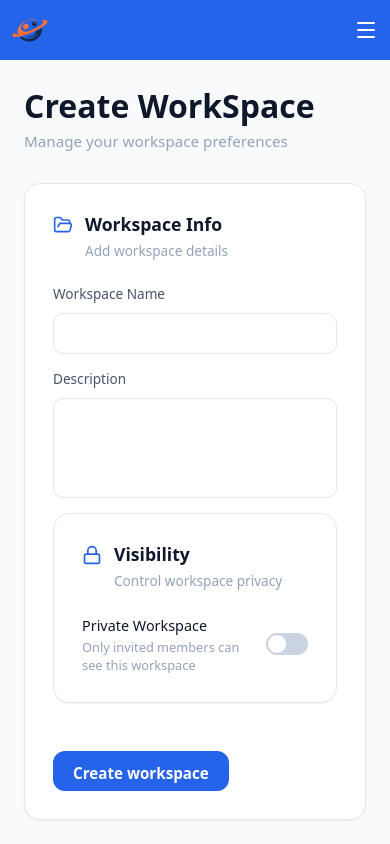
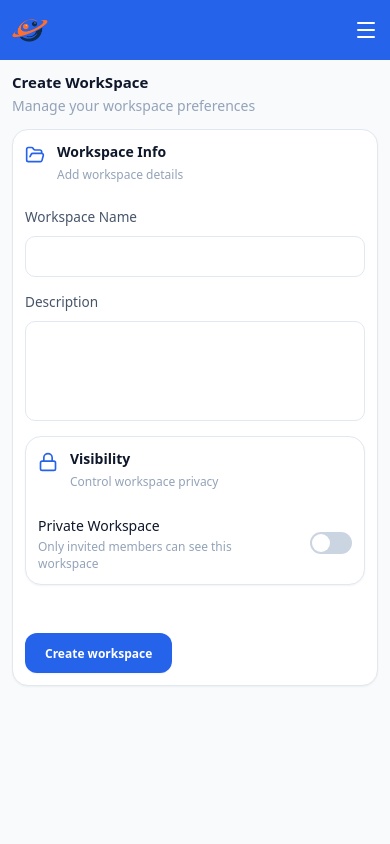
Before and after one commit to MujtabaMalik061/BuddySpace, a React (Vite) app: page /create-workspace in a window 390 px wide. Built offline with nearby package versions, Linux system fonts and the light colour scheme; no server answers; the database is empty; sample sign-in values are in the browser's storage.

Commit message:
Responsive create workSpace Page

```diff
--- a/src/assets/style/Members.css
+++ b/src/assets/style/Members.css
@@ -29,6 +29,8 @@
 .members-card-header {
   padding: 1.25rem 1.5rem;
   border-bottom: 1px solid var(--border-default);
+  min-width: 500px;
+  width: 100%;
 }
 
 .members-card-header > h3 {
@@ -60,6 +62,8 @@
   gap: 1rem;
   padding: 1rem;
   border-bottom: 1px solid var(--border-default);
+    min-width: 500px;
+  width: 100%;
 }
 
 .members-row:last-child {
--- a/src/components/CreateWorkSpace.jsx
+++ b/src/components/CreateWorkSpace.jsx
@@ -37,20 +37,22 @@ const CreateWorkSpace = () => {
 
   return (
     <>
-      <div className="page-root">
-        <div className="settings-page-header">
-          <h1 className="settings-page-title">Create WorkSpace</h1>
-          <p className="settings-page-subtitle">
+      <div className="page-root padd-12-24">
+        <div className="settings-page-header mar-b-14-20">
+          <h1 className="settings-page-title font-15-20">Create WorkSpace</h1>
+          <p className="settings-page-subtitle font-14-18">
             Manage your workspace preferences
           </p>
         </div>
 
-        <section className="settings-section">
+        <section className="settings-section padd-12-24">
           <div className="settings-section-header">
             <FolderOpen size={20} />
             <div>
-              <h2 className="settings-section-title">Workspace Info</h2>
-              <p className="settings-section-description">
+              <h2 className="settings-section-title font-14-18">
+                Workspace Info
+              </h2>
+              <p className="settings-section-description font-12-16">
                 Add workspace details
               </p>
             </div>
@@ -74,12 +76,14 @@ const CreateWorkSpace = () => {
             />
           </div>
 
-          <section className="settings-section">
+          <section className="settings-section padd-12-24">
             <div className="settings-section-header">
               <Lock size={20} />
               <div>
-                <h2 className="settings-section-title">Visibility</h2>
-                <p className="settings-section-description">
+                <h2 className="settings-section-title font-14-18">
+                  Visibility
+                </h2>
+                <p className="settings-section-description font-12-16">
                   Control workspace privacy
                 </p>
               </div>
@@ -87,8 +91,10 @@ const CreateWorkSpace = () => {
 
             <div className="settings-toggle-row">
               <div>
-                <span className="settings-toggle-title">Private Workspace</span>
-                <p className="settings-toggle-description">
+                <span className="settings-toggle-title font-14-18">
+                  Private Workspace
+                </span>
+                <p className="settings-toggle-description font-12-16">
                   Only invited members can see this workspace
                 </p>
               </div>
@@ -102,7 +108,7 @@ const CreateWorkSpace = () => {
           <button
             disabled={loading}
             onClick={CreateWorkSpace}
-            className="settings-primary-button"
+            className="settings-primary-button font-12-16"
           >
             {loading ? (
               <Loader color="#fff" style={{ width: "130px" }} size="15" />
--- a/src/components/SideBar.jsx
+++ b/src/components/SideBar.jsx
@@ -17,7 +17,7 @@ import LogoutModel from "../auth/LogoutModel";
 import { useAuth } from "../context/AuthContext";
 
 const SideBar = () => {
-  const {logout} =useAuth()
+  const { logout } = useAuth();
   const navigate = useNavigate();
   const location = useLocation();
   const [isSideBar, setIsSideBar] = useState(false);
@@ -89,7 +89,17 @@ const SideBar = () => {
         <div className="sidebar-divider" />
 
         <nav className="sidebar-menu">
-          {SidebarMenuItems.map((item, index) => (
+          {SidebarMenuItems.map((item, index) => {
+            const isActive = (item) => {
+              if (location.pathname === item.activeAt) return true;
+              if (!item.startsWith) return false;
+
+              return item.startsWith.some((path) =>
+                location.pathname.startsWith(path)
+              );
+            };
+
+            return (
               <div
                 key={index}
                 onClick={() => {
@@ -97,17 +107,14 @@ const SideBar = () => {
                   setIsSideBar(false);
                 }}
                 className={`sidebar-item ${
-                location.pathname === item.activeAt ||
-                (item.startsWith &&
-                  location.pathname.startsWith(item.startsWith))
-                  ? "sidebar-item-active"
-                  : ""
+                  isActive(item) ? "sidebar-item-active" : ""
                 }`}
               >
                 {iconComponent(item.icon)}
                 <span className="sidebar-label">{item.name}</span>
               </div>
-          ))}
+            );
+          })}
         </nav>
         <div className="sidebar-footer">
           <button
--- a/src/services/Constants.js
+++ b/src/services/Constants.js
@@ -16,7 +16,7 @@ export const SidebarMenuItems = [
     icon: "FolderOpen",
     route: "/workspaces",
     activeAt: "/workspaces",
-    startsWith: ["/workspace"],
+    startsWith: ["/workspace", "/create-workspace", "/workspace-settings"],
   },
   {
     name: "Chat",
```
Lines whose indentation alone changed are shown as unchanged.
